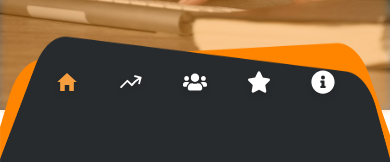
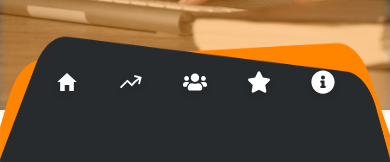
Before and after one commit to nuthelk/lading-page-q10, a React (Vite) app: page / in a window 390 px wide. Shown: the part 734-896 px from the top of the page. Built offline with nearby package versions, Linux system fonts and the light colour scheme.

Commit message:
Cambios en mobile

```diff
--- a/src/components/menu/Menu.tsx
+++ b/src/components/menu/Menu.tsx
@@ -84,14 +84,16 @@ const Menu = () => {
           return (
             <a key={id} href={`#${id}`} className="flex flex-col items-center">
               <Icon
-                className={`${isActive ? "text-[#f79f3f]" : "text-white"} ${
+                className={`${
+                  isActive && !isMobile ? "text-[#f79f3f]" : "text-white"
+                } ${
                   !isMobile ? "text-4xl" : "text-2xl"
                 } drop-shadow-md cursor-pointer transition-transform duration-200 hover:scale-110`}
               />
               {!isMobile && (
                 <p
                   className={`text-sm font-semibold ${
-                    isActive ? "text-[#f79f3f]" : "text-white"
+                    isActive && !isMobile ? "text-[#f79f3f]" : "text-white"
                   }`}
                 >
                   {title}
```
